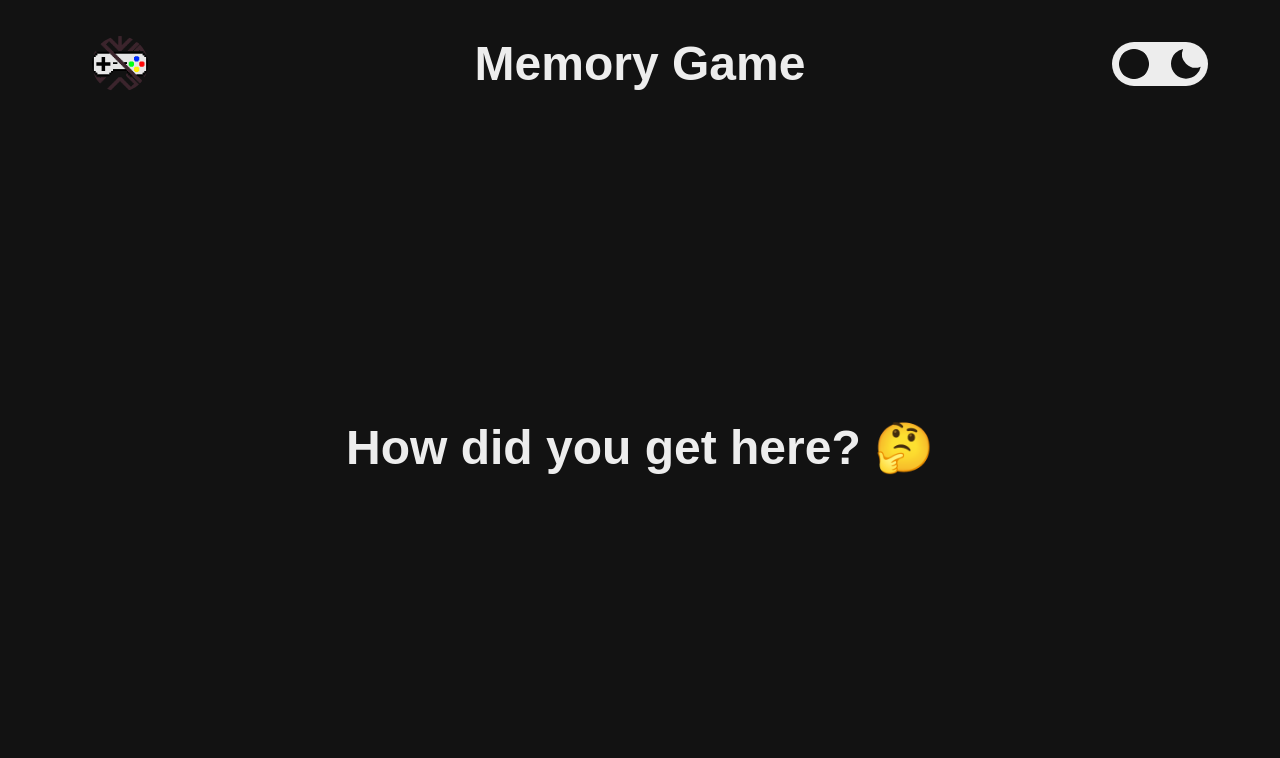
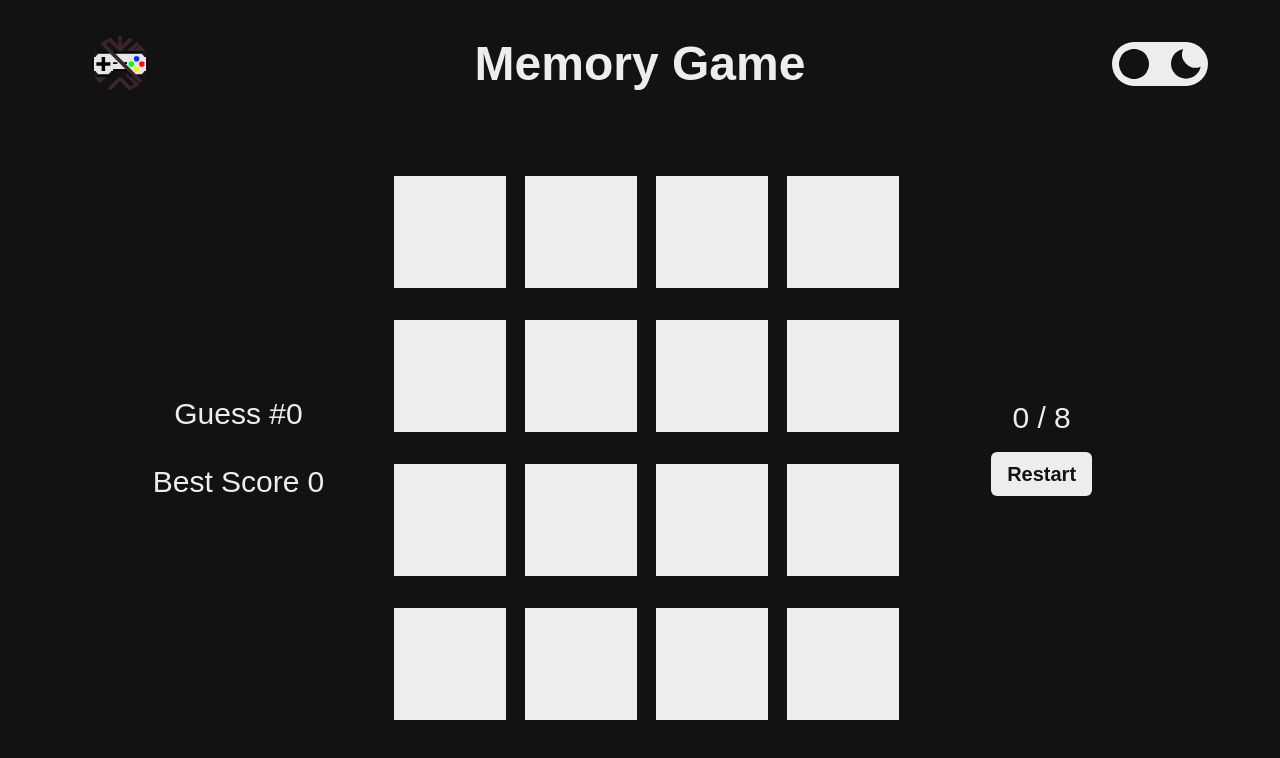
Before and after one commit to ana117/web-games, a Next.js app: page /web-games/memory-game in a window 1280 px wide. Before the commit this address had no page. Shown: the top 758 px of the page. Built offline with nearby package versions, Linux system fonts and the light colour scheme.

Commit message:
feat: add memory game

```diff
--- /dev/null
+++ b/app/memory-game/page.tsx
@@ -0,0 +1,13 @@
+import MemoryGame from "@/components/memory-game/memory-game";
+import { Metadata } from "next";
+
+export const metadata: Metadata = {
+  title: "MemoryGame",
+  description: "A simple memory game",
+};
+
+export default function MemoryGamePage() {
+	return (
+		<MemoryGame />
+	)
+}
--- a/app/page.tsx
+++ b/app/page.tsx
@@ -10,6 +10,7 @@ interface GameData {
 export default function Home() {
 	const data: GameData[] = [
 		{ name: "Rock Paper Scissors", imagePath: "rps.png", url: "/rock-paper-scissors" },
+		{ name: "Memory Game", imagePath: "memory-game.png", url: "/memory-game" },
 	];
 
 	return (
--- /dev/null
+++ b/components/button.tsx
@@ -0,0 +1,7 @@
+export default function Button({ children, onClick, className, ...props } : Readonly<{ children: React.ReactNode, onClick: () => void, className?: string }>) {
+  return (
+    <button className={`px-4 py-2 rounded-md text-xl font-bold bg-foreground text-background hover:bg-accent ${className}`} onClick={onClick} {...props} >
+      {children}
+    </button>
+  )
+}
--- /dev/null
+++ b/components/memory-game/memory-board.tsx
@@ -0,0 +1,19 @@
+import { MemoryGameTile } from "@/types/memory-game-types";
+import MemoryTile from "./memory-tile";
+import { BiSolidCog } from "react-icons/bi";
+
+export default function MemoryBoard({ tiles, onTileClick }: Readonly<{ tiles: MemoryGameTile[], onTileClick: (id: number) => void }>) {
+  if (tiles.length) {
+    return (
+      <div className="grid grid-cols-4 gap-2 lg:gap-8">
+        {tiles.map((tile) => (
+          <MemoryTile key={tile.id} tile={tile} onTileClick={onTileClick} />
+        ))}
+      </div>
+    );
+  }
+
+  return (
+    <BiSolidCog className="animate-spin text-9xl"/>
+  );
+}
--- /dev/null
+++ b/components/memory-game/memory-game.tsx
@@ -0,0 +1,157 @@
+"use client";
+
+import { useEffect, useState } from "react";
+import { MemoryGameTile } from "@/types/memory-game-types";
+import { BiSolidBook, BiSolidBot, BiSolidCastle, BiSolidCat, BiSolidDizzy, BiSolidGhost, BiSolidHardHat, BiSolidMask } from "react-icons/bi";
+import Button from "../button";
+import MemoryBoard from "./memory-board";
+
+
+const ICONS = [
+  {icon: <BiSolidBook/>, name: "Book"},
+  {icon: <BiSolidBot/>, name: "Bot"},
+  {icon: <BiSolidCastle/>, name: "Castle"},
+  {icon: <BiSolidCat/>, name: "Cat"},
+  {icon: <BiSolidDizzy/>, name: "Dizzy"},
+  {icon: <BiSolidGhost/>, name: "Ghost"},
+  {icon: <BiSolidHardHat/>, name: "Hard Hat"},
+  {icon: <BiSolidMask/>, name: "Mask"},
+];
+
+export default function MemoryGame() {
+  const [tiles, setTiles] = useState<MemoryGameTile[]>([]);
+  const [isFlipping, setIsFlipping] = useState(false);
+
+  const [selectedTileOne, setSelectedTileOne] = useState<MemoryGameTile | null>(null);
+  const [selectedTileTwo, setSelectedTileTwo] = useState<MemoryGameTile | null>(null);
+  const [matchCount, setMatchCount] = useState(0);
+
+  const [score, setScore] = useState(0);
+  const [highScore, setHighScore] = useState(0);
+
+  const flipTile = (id: number) => {
+    setTiles((prevTiles) =>
+      prevTiles.map((tile) =>
+        tile.id === id ? { ...tile, isFlipped: !tile.isFlipped, canFlip: !tile.canFlip } : tile
+      )
+    );
+  }
+
+  const handleTileClick = (id: number) => {
+    if (isFlipping) return;
+    setScore((prev) => prev + 1);
+
+    flipTile(id);
+
+    const selectedTile = tiles.find((tile) => tile.id === id);
+    if (!selectedTile) return;
+    if (selectedTileOne) {
+      setSelectedTileTwo(selectedTile);
+    } else {
+      setSelectedTileOne(selectedTile);
+    }
+  }
+
+  const startGame = () => {
+    if (score > highScore) {
+      setHighScore(score);
+      localStorage.setItem("memoryHighScore", score.toString());
+    }
+
+    setTiles([]);
+    const tilePairs = ICONS.concat(ICONS).map((icon, index) => ({
+      id: index,
+      icon: icon.icon,
+      name: icon.name,
+      isFlipped: false,
+      canFlip: true,
+    }));
+
+    const shuffledTiles = tilePairs.toSorted(() => Math.random() - 0.5);
+    setTiles(shuffledTiles);
+    setMatchCount(0);
+    setSelectedTileOne(null);
+    setSelectedTileTwo(null);
+    setScore(0);
+  }
+
+  useEffect(() => {
+    const bestScore = localStorage.getItem("memoryHighScore");
+    if (bestScore) {
+      setHighScore(parseInt(bestScore));
+    }
+
+    const tilePairs = ICONS.concat(ICONS).map((icon, index) => ({
+      id: index,
+      icon: icon.icon,
+      name: icon.name,
+      isFlipped: false,
+      canFlip: true,
+    }));
+
+    const shuffledTiles = tilePairs.toSorted(() => Math.random() - 0.5);
+    setTiles(shuffledTiles);
+    setMatchCount(0);
+    setSelectedTileOne(null);
+    setSelectedTileTwo(null);
+    setScore(0);
+  }, []);
+
+  useEffect(() => {
+    if (!selectedTileOne || !selectedTileTwo) return;
+    setIsFlipping(true);
+    if (selectedTileOne.name === selectedTileTwo.name) {
+      setTiles((prevTiles) =>
+        prevTiles.map((tile) =>
+          tile.name === selectedTileOne.name ? { ...tile, canFlip: false } : tile
+        )
+      );
+      setMatchCount((prevMatchCount) => prevMatchCount + 1);
+    } else {
+      setTimeout(() => {
+        flipTile(selectedTileOne.id);
+        flipTile(selectedTileTwo.id);
+      }, 1000);
+    }
+
+    setSelectedTileOne(null);
+    setSelectedTileTwo(null);
+
+    setTimeout(() => {
+      setIsFlipping(false);
+    }, 1500);
+  }, [selectedTileOne, selectedTileTwo]);
+
+  return (
+    <div className="h-full flex flex-col lg:flex-row items-center justify-center gap-8 lg:px-2">
+      <div className="lg:w-1/5 flex lg:flex-col items-center justify-between gap-8 text-3xl text-center order-1 lg:order-0">
+        <div>Guess #{score}</div>
+        <div className="flex gap-2">
+          <span>Best Score</span>
+          <span>{highScore}</span>
+        </div>
+      </div>
+
+      <div className="order-0 lg:order-1 flex items-center justify-center h-full xl:w-2/5">
+        {matchCount === ICONS.length ? (
+          <div className="text-3xl text-center">
+            <h2 className="text-4xl font-bold">
+              You won!
+            </h2>
+          </div>
+        ) : (
+          <MemoryBoard tiles={tiles} onTileClick={handleTileClick} />
+        )}
+      </div>
+
+      <div className="lg:w-1/5 flex flex-col items-center gap-4 order-2 ">
+        <div className="text-3xl">
+          {matchCount} / {ICONS.length}
+        </div>
+        <div>
+          <Button onClick={startGame}>Restart</Button>
+        </div>
+      </div>
+    </div>
+  );
+}
--- /dev/null
+++ b/components/memory-game/memory-tile.tsx
@@ -0,0 +1,24 @@
+import { MemoryGameTile } from '@/types/memory-game-types';
+
+
+interface MemoryTileProps {
+  tile: MemoryGameTile;
+  onTileClick: (id: number) => void;
+}
+
+export default function MemoryTile({ tile, onTileClick }: Readonly<MemoryTileProps>) {
+  const handleTileClick = () => {
+    if (tile.canFlip) onTileClick(tile.id);
+  }
+
+  return (
+    <button
+      className={`w-28 h-28 flex items-center justify-center relative hover:bg-accent bg-foreground text-background cursor-pointer ${!tile.canFlip && 'opacity-50'} ${tile.isFlipped && '[transform:rotateY(180deg)]'} transition-transform duration-500`}
+      onClick={handleTileClick}
+    >
+      <div className={`absolute text-fore text-7xl lg:text-8xl ${!tile.isFlipped && '[transform:rotateY(180deg)]'} transition-transform duration-500`} style={{ backfaceVisibility: "hidden" }}>
+        {tile.icon}
+      </div>
+    </button>
+  );
+}
--- /dev/null
+++ b/types/memory-game-types.tsx
@@ -0,0 +1,7 @@
+export type MemoryGameTile = {
+  id: number;
+  icon: JSX.Element;
+  name: string;
+  isFlipped: boolean;
+  canFlip: boolean;
+};
```
Also changed, not shown: public/images/memory-game.png (added).
